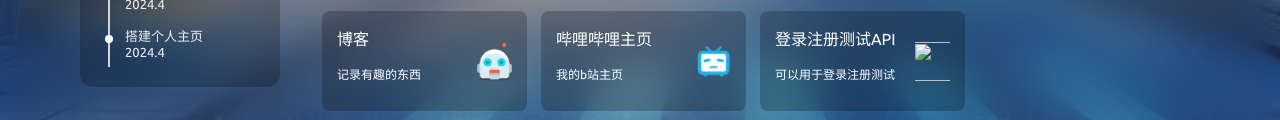
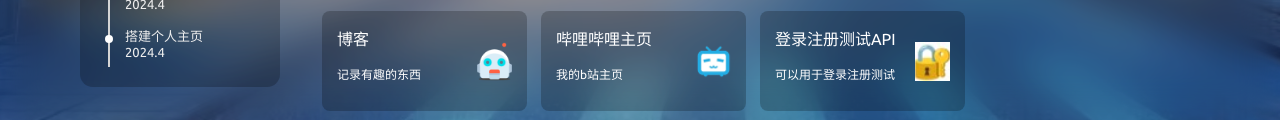
Before and after one commit to qiufengcute/qiufeng-homepage, a plain HTML site: page index.html in a window 1280 px wide. Shown: the part 678-798 px from the top of the page. Drawn offline with Linux system fonts and the light colour scheme; a script that the page names is missing.

Commit message:
Change image source from key.png to key.jpg

```diff
--- a/index.html
+++ b/index.html
@@ -202,7 +202,7 @@
                             <p>可以用于登录注册测试</p>
                         </div>
                         <div class="projectItemRight">
-                            <img src="./static/img/key.png" alt="">
+                            <img src="./static/img/key.jpg" alt="">
                         </div>
                     </a>
                 </div>
```
